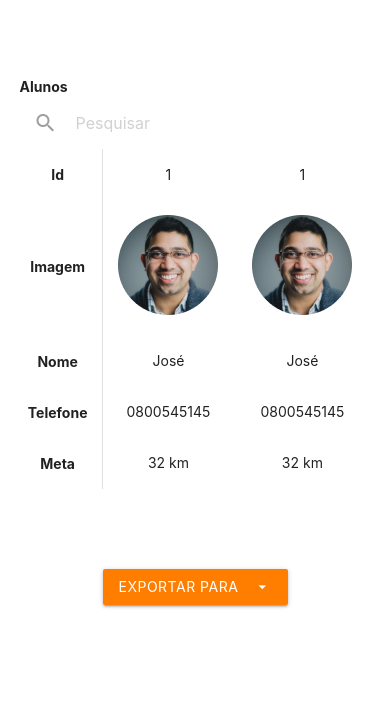
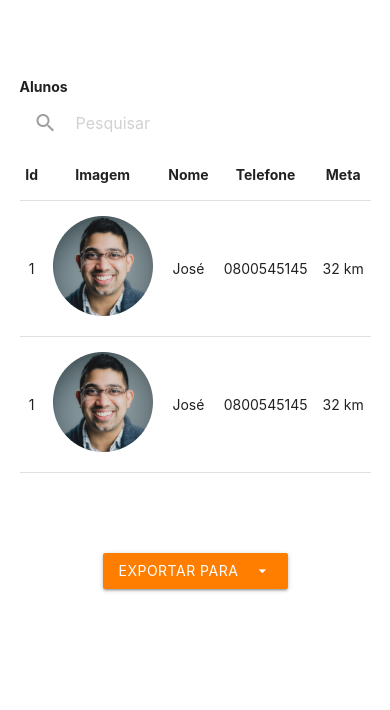
Before and after one commit to rafalmeida73/HighPerformance, a PHP site: page /pages/alunos/alunos.html in a window 390 px wide. Shown: the part 249-959 px from the top of the page. Run offline with PHP 8.4, Linux system fonts and the light colour scheme; some libraries are stand-ins or nearby versions.

Commit message:
Alterando table

```diff
--- a/pages/alunos/alunos.css
+++ b/pages/alunos/alunos.css
@@ -127,17 +127,6 @@ tr {
     #alunos h2 {
         margin-top: 40px;
     }
-    #description {
-        margin-top: 41px;
-        margin-bottom: 44px;
-    }
-}
-
-@media (max-width:992px) {
-    #description {
-        margin-top: 41px;
-        margin-bottom: 44px;
-    }
 }
 
 @media (max-width:443px) {
--- a/pages/alunos/alunos.html
+++ b/pages/alunos/alunos.html
@@ -87,11 +87,11 @@
     <!-- Lista dos alunos -->
     <div class="container">
         <div class="col s12 m12 l12">
-            <table class="responsive-table highlight centered table" id="tabledata">
+            <table class="highlight centered table" id="tabledata">
                 <thead>
                     <tr>
                         <th>Id</th>
-                        <th id="description">Imagem</th>
+                        <th>Imagem</th>
                         <th>Nome</th>
                         <th>Telefone</th>
                         <th>Meta</th>
```
